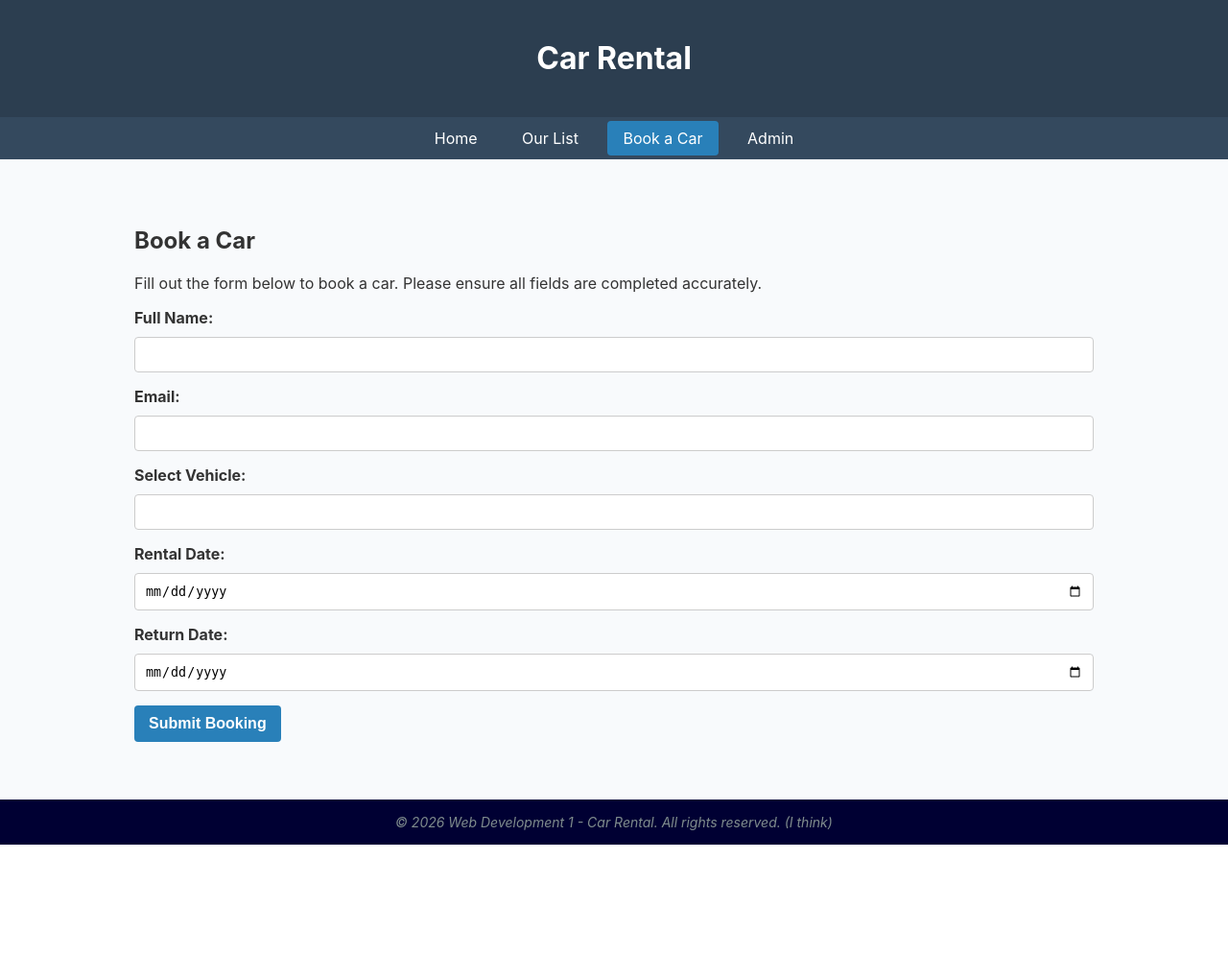
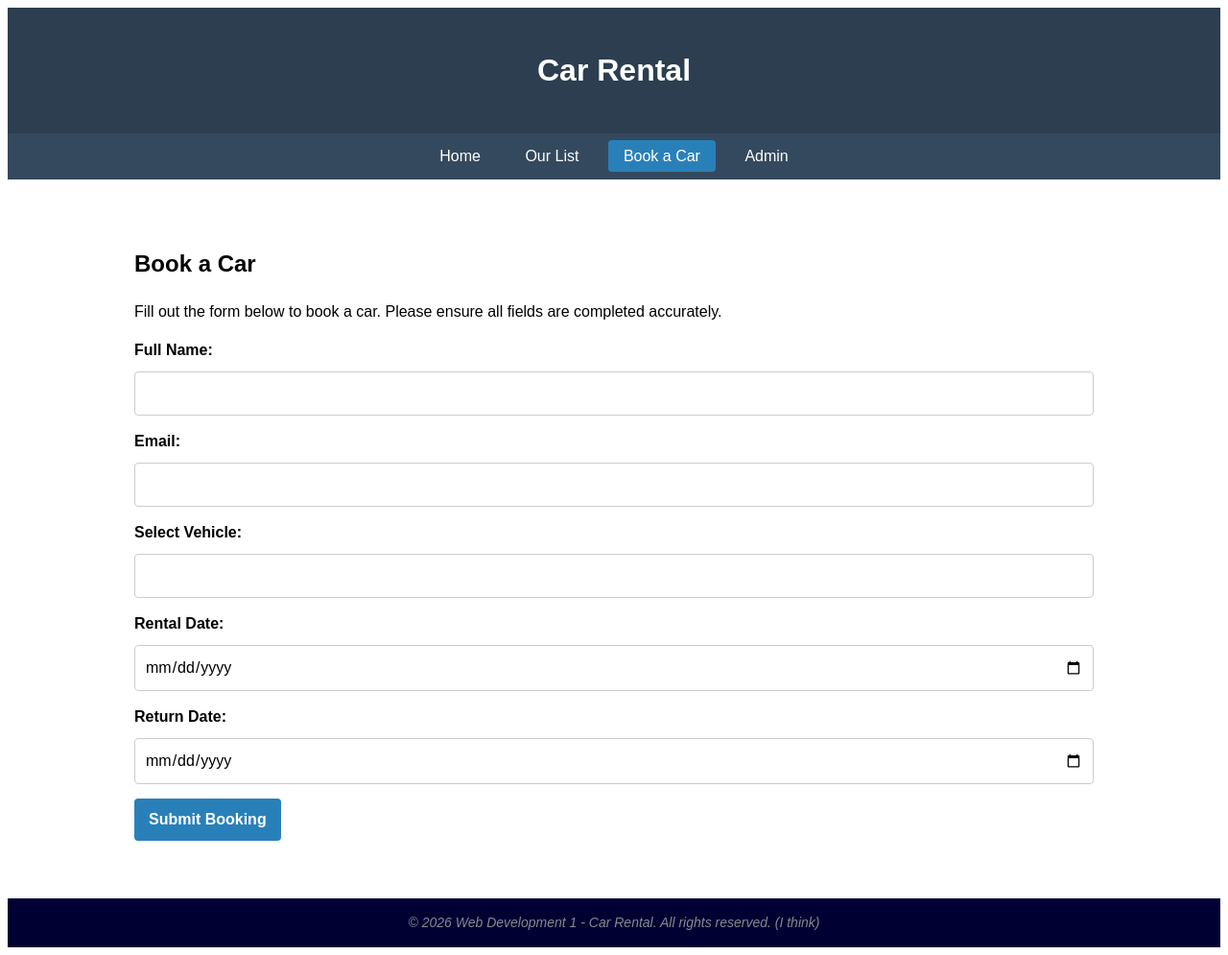
Before and after one commit to ksjdjjd234/CI2214-WebDevelopment1, a PHP site: page /book.php in a window 1280 px wide. Shown: the whole page at 96% size. Before the commit the page ends 880 px from the top, so only its background shows below. Run offline with PHP 8.4, Linux system fonts and the light colour scheme; some web fonts are replaced.

Commit message:
Update style.css

````diff
--- a/style.css
+++ b/style.css
@@ -1,3 +1,48 @@
+```css
+/* Universal CSS Reset */
+*,
+*::before,
+*::after {
+    margin: 0;
+    padding: 0;
+    box-sizing: border-box;
+}
+
+/* Consistent default font */
+html {
+    -webkit-text-size-adjust: 100%;
+    text-size-adjust: 100%;
+}
+
+body {
+    font-family: Arial, Helvetica, sans-serif;
+    line-height: 1.5;
+}
+
+/* Make images responsive */
+img,
+picture,
+video,
+canvas,
+svg {
+    display: block;
+    max-width: 100%;
+}
+
+/* Form elements inherit the page font */
+input,
+button,
+textarea,
+select {
+    font: inherit;
+}
+
+/* Remove default button styling */
+button {
+    cursor: pointer;
+}
+```
+
 @import url('https://fonts.googleapis.com/css2?family=InterLwght@400;500;600;700&display=swap');
 body {
     background-color: #f8fafc;
````
